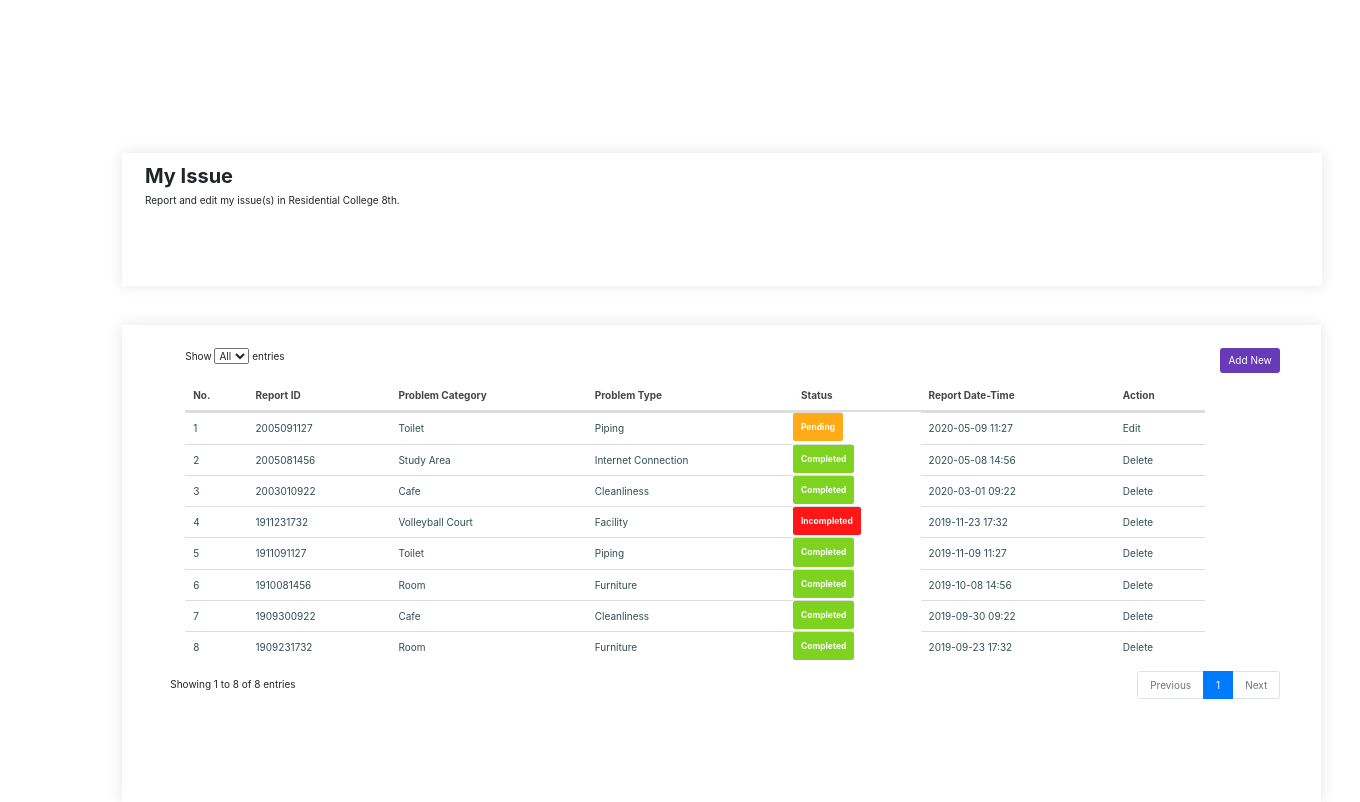
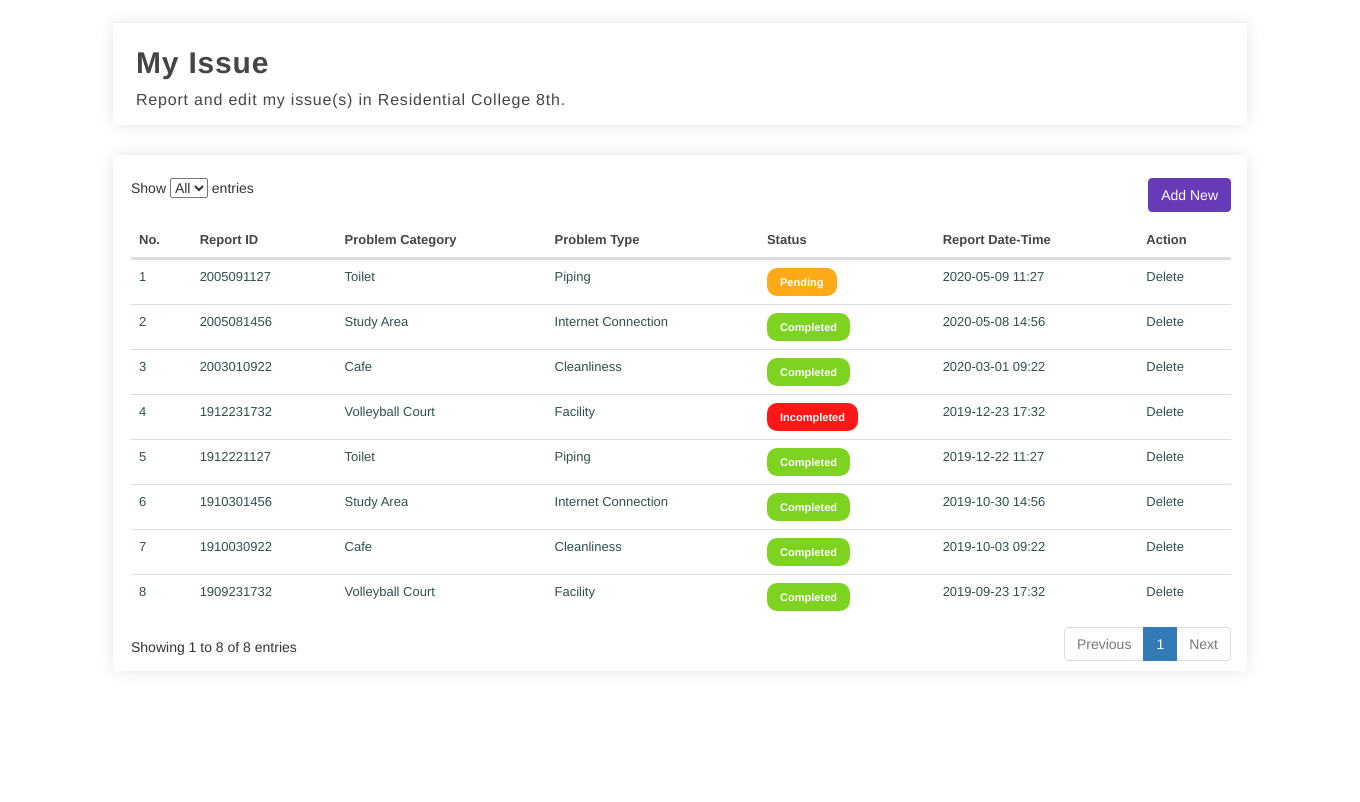
Before and after one commit to kphilemon/RCMS, a PHP site: page /report.html in a window 1360 px wide. After the commit the page ends 672 px from the top, so only its background shows below. Run offline with PHP 8.4, Linux system fonts and the light colour scheme; some libraries are stand-ins or nearby versions.

Commit message:
update table, css location, filename

```diff
--- a/tablecardstyle.css
+++ b/css/table-card-style.css
@@ -1,17 +1,15 @@
 .card {
-    background-color: transparent;
-    position: absolute;
+    background-color: #fff;
+    position: relative;
     border: solid transparent;
 }
 
 .card-header {
+    margin-top: 20px;
+    margin-bottom: 30px;
     padding-left: 20px;
-    position: absolute;
-    width: 1200px;
-    height: 133px;
-    left: 119px;
-    top: 150px;
     background: transparent;
+    display: flow;
     justify-content: left;
     border: solid transparent;
     box-shadow: 0px 0px 13px 0px rgba(82, 63, 105, 0.15);
@@ -22,26 +20,20 @@
     font-size: 16px;
     font-weight: 500;
     color: #454545;
-    text-transform: capitalize;
     letter-spacing: 0.05em;
 }
 
 .card-body {
+    margin-bottom: 10px;
     padding-top: 20px;
-    padding-left: 20px;
     border: solid transparent;
-    flex: 1 1 auto;
-    position: absolute;
-    width: 1199px;
-    height: 477px;
-    left: 119px;
-    top: 322px;
     box-shadow: 0px 0px 13px 0px rgba(82, 63, 105, 0.15);
 }
 
 .table-responsive {
     display: block;
     width: 100%;
+    padding-right: 40px;
 }
 
 .table-responsive-sm {
@@ -49,7 +41,7 @@
 }
 
 table {
-    margin-top: 15px;
+    font-size: small;
     padding-top: 5px;
     border-collapse: collapse;
     width: 100%;
@@ -91,6 +83,8 @@ table tbody tr {
 
 table tbody tr td:first-child::before {
     content: counter(rowNumber);
+    min-width: 1em;
+    margin-right: 0.5em;
 }
 
 td {
@@ -102,8 +96,12 @@ td {
 .badge {
     font-size: 85%;
     display: inline-block;
-    line-height: 1.5;
-    padding: 2px 2px;
+    padding: 13px 13px;
+    font-weight: 800;
+    line-height: 2px;
+    text-align: center;
+    white-space: normal;
+    vertical-align: baseline;
 }
 
 .badge-success {
@@ -119,10 +117,6 @@ td {
 }
 
 button{
-    margin: 0;
-    font-family: inherit;
-    font-size: inherit;
-    line-height: inherit;
     cursor: pointer;
 }
 
@@ -136,3 +130,10 @@ button{
     color: #673BB7;
     border-color: #673BB7;
 }
+
+form{
+    display: block;
+    width: 100%;
+    padding-right: 40px;
+    padding-left: 20px;
+}
--- a/report.html
+++ b/report.html
@@ -7,25 +7,25 @@
     <script src="https://ajax.googleapis.com/ajax/libs/jquery/3.4.1/jquery.min.js"></script>
     <script src="https://maxcdn.bootstrapcdn.com/bootstrap/3.4.1/js/bootstrap.min.js"></script>
     <script src="https://ajax.googleapis.com/ajax/libs/jquery/2.1.1/jquery.min.js"></script>
-    <!--datatable-->
-    <link rel="stylesheet" href="stackpath.bootstrapcdn.com/bootstrap/4.3.1/css/bootstrap.min.css">
-    <link rel="stylesheet" href="https://cdn.datatables.net/1.10.19/css.dataTables.bootstraps4.min.css">
+
+    <link rel="stylesheet" href="https://cdn.datatables.net/1.10.19/css/dataTables.bootstrap4.min.css">
 
     <link rel="import" href="common/navbar.html">
-    <link rel="stylesheet" href="tablecardstyle.css" type="text/css">
+    <link rel="stylesheet" href="css/table-card-style.css" type="text/css">
     <head>
-        <title>Report Issue</title>
+        <title>Online Registratioin System : Report Issue</title>
     </head>
 
-    <body onload="editable()">
-        <main>
+    <body onload="editable()" >
+        <div class="container">
             <div class="card">
-                <div class="card-header">
+                <div class="card-header card-title">
                     <h2><strong>My Issue</strong></h2>
                     <p>Report and edit my issue(s) in Residential College 8th.</p>
                 </div>
                 <div class="card-body">
                     <div class="container">
+                        <div class="table-responsive">
                             <!--<input class="form-control" id="myInput" type="text" placeholder="Search..">-->
                             <input type="button" class="btn btn-secondary" style="float: right" onclick="location.href='addReport.html';" value="Add New" />
                             <table class="table header-border table-responsive-sm" id="table">
@@ -41,75 +41,75 @@
                                     </tr>
                                 </thead>
                                 <tbody id="myTable">
-                                <tr id="2005091127">
+                                    <tr>
                                         <td></td>
                                         <td>2005091127</td>
                                         <td>Toilet</td>
                                         <td>Piping</td>
-                                    <td class="badge badge-pending">Pending</td>
+                                        <td><span class="badge badge-pending">Pending</span></td>
                                         <td>2020-05-09 11:27</td>
                                         <td></td>
                                     </tr>
-                                <tr id="2005081456">
+                                    <tr>
                                         <td></td>
                                         <td>2005081456</td>
                                         <td>Study Area</td>
                                         <td>Internet Connection</td>
-                                    <td class="badge badge-success">Completed</td>
+                                        <td><span class="badge badge-success">Completed</span></td>
                                         <td>2020-05-08 14:56</td>
                                         <td></td>
                                     </tr>
-                                <tr id="2003010922">
+                                    <tr>
                                         <td></td>
                                         <td>2003010922</td>
                                         <td>Cafe</td>
                                         <td>Cleanliness</td>
-                                    <td class="badge badge-success">Completed</td>
+                                        <td><span class="badge badge-success">Completed</span></td>
                                         <td>2020-03-01 09:22</td>
                                         <td></td>
                                     </tr>
-                                <tr id="1911231732">
+                                    <tr>
                                         <td></td>
-                                    <td>1911231732</td>
+                                        <td>1912231732</td>
                                         <td>Volleyball Court</td>
                                         <td>Facility</td>
-                                    <td class="badge badge-failure">Incompleted</td>
-                                    <td>2019-11-23 17:32</td>
+                                        <td><span class="badge badge-failure">Incompleted</span></td>
+                                        <td>2019-12-23 17:32</td>
                                         <td></td>
                                     </tr>
-                                <tr id="1911091127">
+                                    <tr>
                                         <td></td>
-                                    <td>1911091127</td>
+                                        <td>1912221127</td>
                                         <td>Toilet</td>
                                         <td>Piping</td>
-                                    <td class="badge badge-success">Completed</td>
-                                    <td>2019-11-09 11:27</td>
+                                        <td><span class="badge badge-success">Completed</span></td>
+                                        <td>2019-12-22 11:27</td>
                                         <td></td>
                                     </tr>
-                                <tr id="1910081456">
+                                    <tr>
                                         <td></td>
-                                    <td>1910081456</td>
-                                    <td>Room</td>
-                                    <td>Furniture</td>
-                                    <td class="badge badge-success">Completed</td>
-                                    <td>2019-10-08 14:56</td>
+                                        <td>1910301456</td>
+                                        <td>Study Area</td>
+                                        <td>Internet Connection</td>
+                                        <td><span class="badge badge-success">Completed</span></td>
+                                        <td>2019-10-30 14:56</td>
                                         <td></td>
                                     </tr>
-                                <tr id="1909300922">
+                                    <tr>
                                         <td></td>
-                                    <td>1909300922</td>
+                                        <td>1910030922</td>
                                         <td>Cafe</td>
                                         <td>Cleanliness</td>
-                                    <td class="badge badge-success">Completed</td>
-                                    <td>2019-09-30 09:22</td>
+                                        <td><span class="badge badge-success">Completed</span></td>
+                                        <td>2019-10-03 09:22</td>
                                         <td></td>
                                     </tr>
-                                <tr id="1909231732">
+                                    <tr>
                                         <td></td>
                                         <td>1909231732</td>
-                                    <td>Room</td>
-                                    <td>Furniture</td>
-                                    <td class="badge badge-success">Completed</td>
+                                        <td>Volleyball Court</td>
+                                        <td>Facility</td>
+                                        <td><span class="badge badge-success">Completed</span></td>
                                         <td>2019-09-23 17:32</td>
                                         <td></td>
                                     </tr>
@@ -118,12 +118,10 @@
                         </div>
                     </div>
                 </div>
-        </main>
-        <footer>
+            </div>
+        </div>
 
-        </footer>
         <script>
-            //search table algorithm
             $(document).ready(function(){
                 $("#myInput").on("keyup", function() {
                     var value = $(this).val().toLowerCase();
@@ -133,17 +131,16 @@
                 });
             });
 
-            <!-- show action based on badge  -->
             function editable(){
-                var rowNum = document.getElementsByTagName("TR").length;
+                var row = document.getElementsByTagName("TR").length;
                 var i;
-                for(i=1;i<rowNum;i++) {
-                    var match = document.getElementsByTagName("TR")[i].getElementsByTagName("TD")[4].getAttribute("class");
-                    if (match==="badge badge-pending") {
-                        document.getElementsByTagName("TR")[i].getElementsByTagName("TD")[6].innerHTML = "Edit";
+                for(i=1;i<row;i++){
+                    if(document.getElementsByTagName("TR")[i].getElementsByTagName("TD")[4].getAttribute("class")==="badge badge-pending"){
+                        document.getElementsByTagName("TR")[i].getElementsByTagName("TD")[6].innerHTML="Edit";
                         document.getElementsByTagName("TR")[i].getElementsByTagName("TD")[6].setAttribute("onclick","location.href='editReport.html';");
-                    } else {
-                        document.getElementsByTagName("TR")[i].getElementsByTagName("TD")[6].innerHTML = "Delete";
+                    }
+                    else{
+                        document.getElementsByTagName("TR")[i].getElementsByTagName("TD")[6].innerHTML="Delete";
                         document.getElementsByTagName("TR")[i].getElementsByTagName("TD")[6].setAttribute("onclick","deleteRow(this)");
                     }
                 }
@@ -163,11 +160,11 @@
         <script src="https://cdn.datatables.net/1.10.19/js/dataTables.bootstrap4.min.js"></script>
         <script>
             $('#table').DataTable({
-            searching : false,
-            ordering : false,
-            lengthMenu :[[-1,5,10,25,50],["All",5,10,25,50]],
-            createdRow : function (row,data,index){
-                if (data[5].replace(/[\$,]/g, '')*1>150000){
+                searching: false,
+                ordering: false,
+                lengthMenu: [[-1,5,10,25,50],["All",5,10,25,50]],
+                createdRow: function(row,data,index){
+                    if(data[5].replace(/[\$,]/g, '')*1>150000){
                         $('td',row).eq(5).addClass('text-success');
                     }
                 }
```
Also changed, not shown: add-report.html (added, +70 -0 lines), addReport.html (deleted, +0 -68 lines), edit-report.html (renamed from editReport.html). Lines whose indentation alone changed are shown as unchanged.
